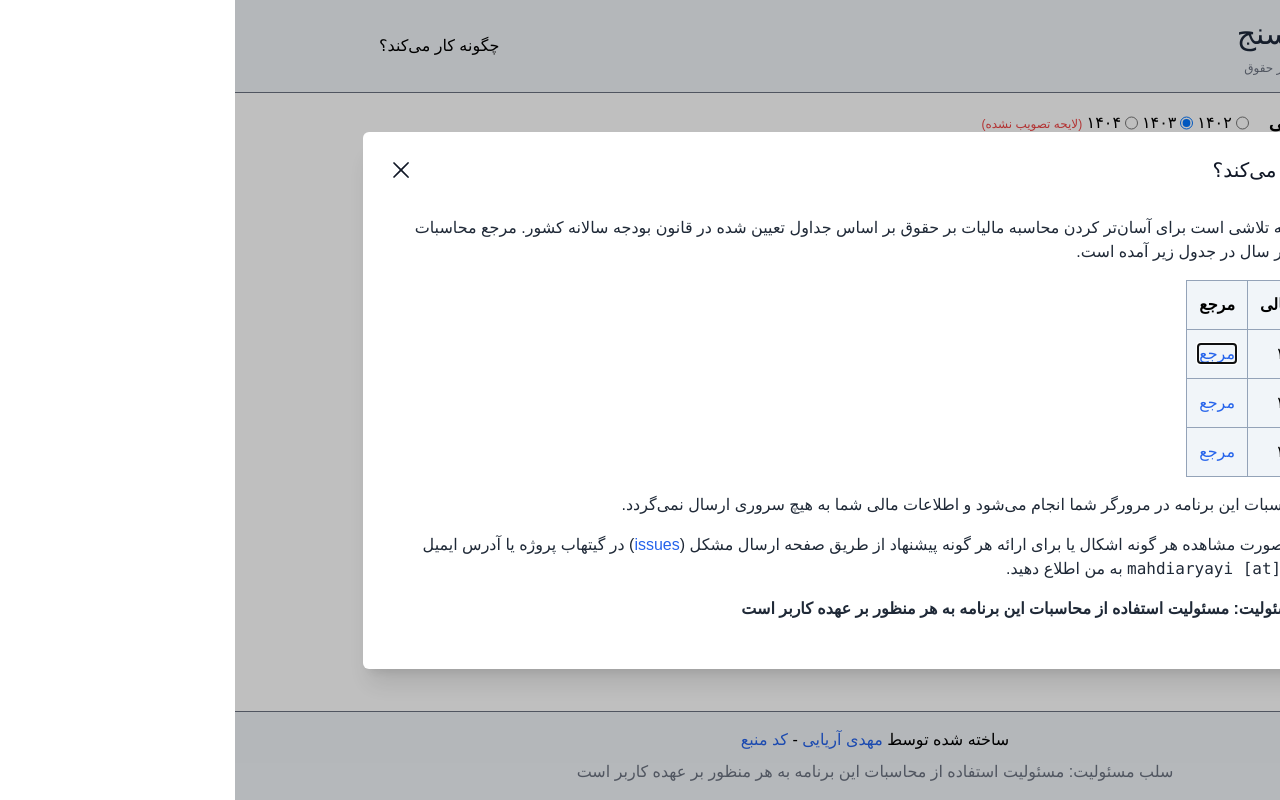
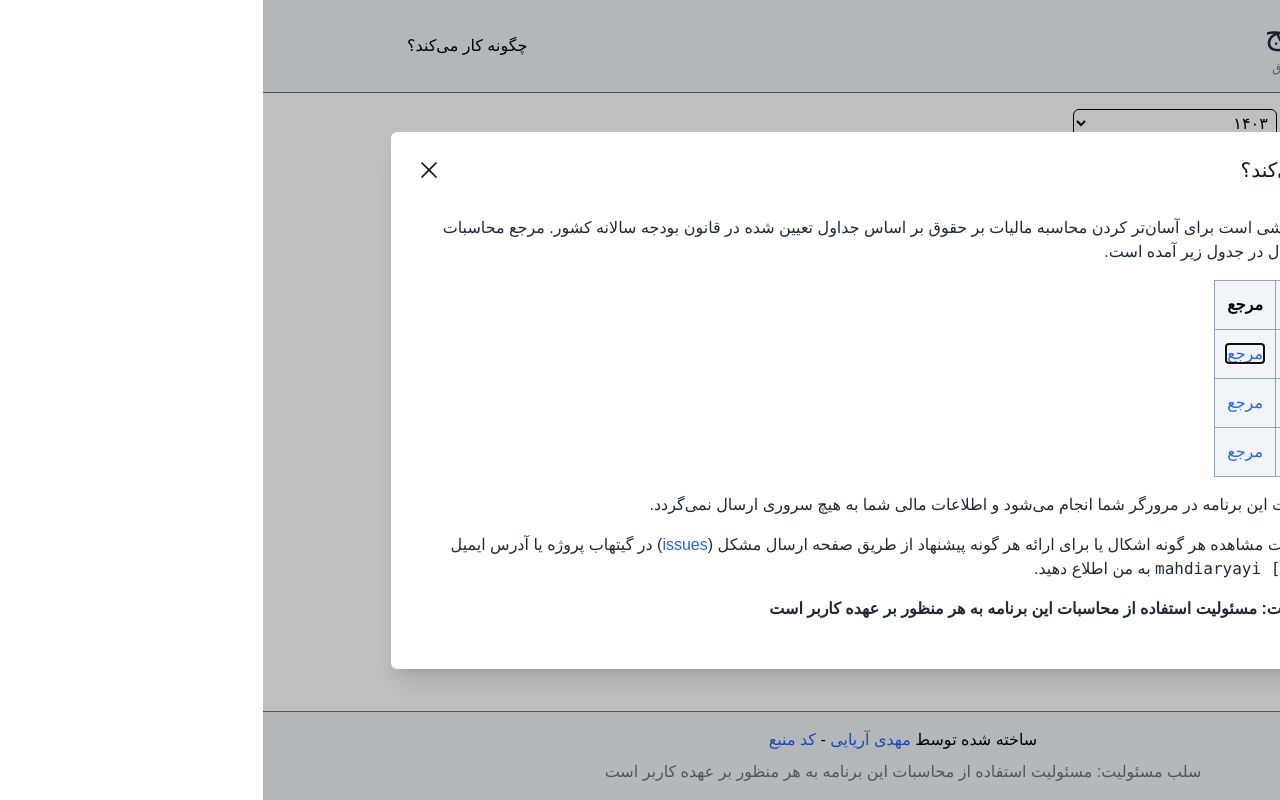
Before and after one commit to maryayi/tax-calculator, a React (Vite) app: page / in a window 1280 px wide. Both pictures are taken after a click on the item "چگونه کار می‌کند؟". Built offline with nearby package versions, Linux system fonts and the light colour scheme; a small style sheet from the web is missing.

Commit message:
feat: replaced year menu with select

```diff
--- a/src/components/Modal.tsx
+++ b/src/components/Modal.tsx
@@ -41,7 +41,7 @@ function Modal({ children, isOpen, onClose, title }: Props) {
               leaveFrom="opacity-100 scale-100"
               leaveTo="opacity-0 scale-95"
             >
-              <Dialog.Panel className="w-full max-w-5xl transform overflow-hidden rounded-md bg-white p-6 text-left align-middle shadow-xl transition-all">
+              <Dialog.Panel className="w-full max-w-5xl transform overflow-hidden rounded-md bg-white p-6 text-left align-middle shadow-xl transition-all overflow-x-auto">
                 <Dialog.Title
                   as="div"
                   className="flex justify-between items-center"
--- /dev/null
+++ b/src/components/Select.tsx
@@ -0,0 +1,40 @@
+import { useId, type InputHTMLAttributes, type ReactNode } from 'react';
+
+type Props = InputHTMLAttributes<HTMLSelectElement> & {
+  label: string | ReactNode;
+  options: Option[];
+  error?: string;
+  icon?: ReactNode;
+};
+
+type Option = {
+  label: string | ReactNode;
+  value: string;
+};
+
+function Select({ label, options, error, icon, ...rest }: Props) {
+  const id = useId();
+
+  return (
+    <div className="flex gap-1 items-center">
+      {!!icon && icon}
+      <legend className="text-lg font-bold pl-4">{label}</legend>
+
+      <select {...rest} className="bg-white border border-black p-1 rounded-md">
+        {options.map(({ value, label: itemLabel }: Option) => (
+          <option
+            className="flex gap-1"
+            key={value}
+            value={value}
+            id={`${id}-${value}`}
+          >
+            <label htmlFor={`${id}-${value}`}>{itemLabel}</label>
+          </option>
+        ))}
+      </select>
+      {error && <small className="text-red-500 text-xs">{error}</small>}
+    </div>
+  );
+}
+
+export default Select;
--- a/src/components/TaxForm.tsx
+++ b/src/components/TaxForm.tsx
@@ -14,6 +14,7 @@ import { convertToPersianNumbers, normalizeSalary } from '../utils/index.ts';
 import Button from './Button';
 import Input from './Input';
 import Radio from './Radio';
+import Select from './Select.tsx';
 
 const years = Object.keys(rules) as (keyof typeof rules)[];
 
@@ -96,7 +97,7 @@ function TaxForm() {
         control={control}
         render={({ field }) => {
           return (
-            <Radio
+            <Select
               icon={<CalendarDaysIcon className="w-6 h-6" />}
               label="سال مالی"
               options={years.map((year) => ({
```
